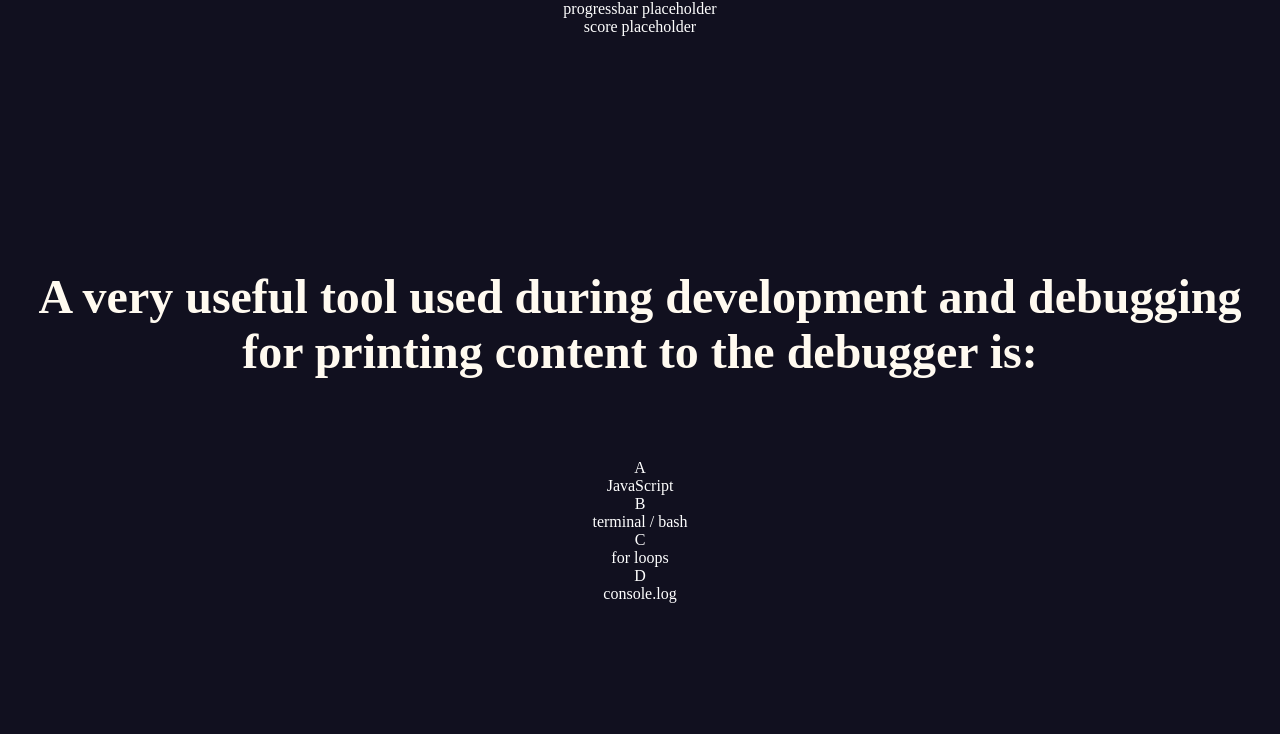
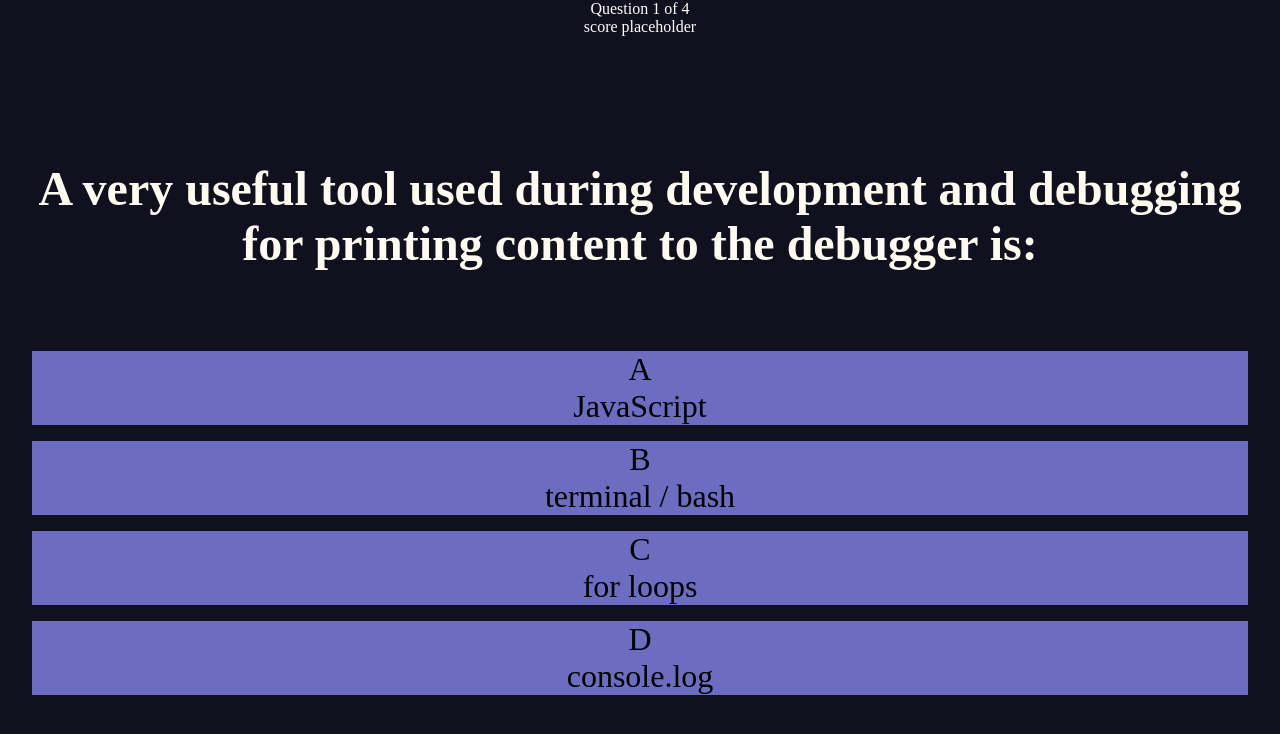
Before and after one commit to dnsghd49/random-knowledge-test, a website: page quiz.html in a window 1280 px wide. Drawn offline with Linux system fonts and the light colour scheme.

Commit message:
when user clicks a choice, it will go to the next question, also added a question counter to keep on track which questions is the user on

```diff
--- a/assets/css/style.css
+++ b/assets/css/style.css
@@ -66,7 +66,7 @@ h2 {
     border-radius: 4px;
 }
 
-.btn:hover {
+.btn, .choice-btn:hover {
     cursor: pointer;
     box-shadow: 0 0.4rem 1.4rem 0 rgb(108, 108, 192);
     transition: transform 150ms;
@@ -78,3 +78,11 @@ h2 {
     box-shadow: none;
     transform: none;
 }
+
+.choice-btn {
+    font-size: 2em;
+    text-align: center;
+    margin-bottom: 1rem;
+    color: black;
+    background: rgb(108, 108, 192);
+}
--- a/assets/js/main.js
+++ b/assets/js/main.js
@@ -1,12 +1,15 @@
 //Dom Elements
 const question = document.querySelector('#question')
 const choices = Array.from(document.querySelectorAll('.choice'))
+const progressText = document.querySelector('#questionProg');
+
 const MAX_QUESTIONS = 4
 
 
 let currentQuestion = {}
 let acceptingAnswers = true
 let availableQuestions = []
+let questionCounter = 0
 
 //Getting questions values
 function start() {
@@ -18,20 +21,30 @@ function start() {
 //Tracking the score
 function displayQnA() {
 
-//Asking on track question
+    //Display question
     const questionsIndex = Math.floor(Math.random() * availableQuestions.length)
     currentQuestion = availableQuestions[questionsIndex]
     question.innerText = currentQuestion.question
 
-//Takes the choice that user picked
+    //Display choice
     choices.forEach(choice => {
-        const number = choice.dataset ['number']
+        const number = choice.dataset['number']
         choice.innerText = currentQuestion['choice' + number]
     })
 
+    //Display number of questions
+    questionCounter++
+    progressText.innerText = `Question ${questionCounter} of ${MAX_QUESTIONS}`
+
+    //A stopper to stop displaying the same questions
     availableQuestions.splice(questionsIndex, 1)
 
     acceptingAnswers = true
 }
 
+//Display next question on click of a choice
+choices.forEach(choice => {
+    choice.addEventListener('click', displayQnA)
+})
+
 start()
--- a/quiz.html
+++ b/quiz.html
@@ -12,7 +12,7 @@
 <body>
     <div>
         <div>
-            <div>progressbar placeholder</div>
+            <div id="questionProg">progressbar placeholder</div>
             <div>score placeholder</div>
         </div>
     </div>
@@ -20,19 +20,19 @@
         <div>
             <!--Questions and Choices-->
             <h1 id="question">What is the answer for this question</h1>
-            <div>
+            <div class="choice-btn">
                 <p>A</p>
                 <p class="choice" data-number="1">Choice</p>
             </div>
-            <div>
+            <div class="choice-btn">
                 <p>B</p>
                 <p class="choice" data-number="2">Choice 2</p>
             </div>
-            <div>
+            <div class="choice-btn">
                 <p>C</p>
                 <p class="choice" data-number="3">Choice 3</p>
             </div>
-            <div>
+            <div class="choice-btn">
                 <p>D</p>
                 <p class="choice" data-number="4">Choice 4</p>
             </div>
```
